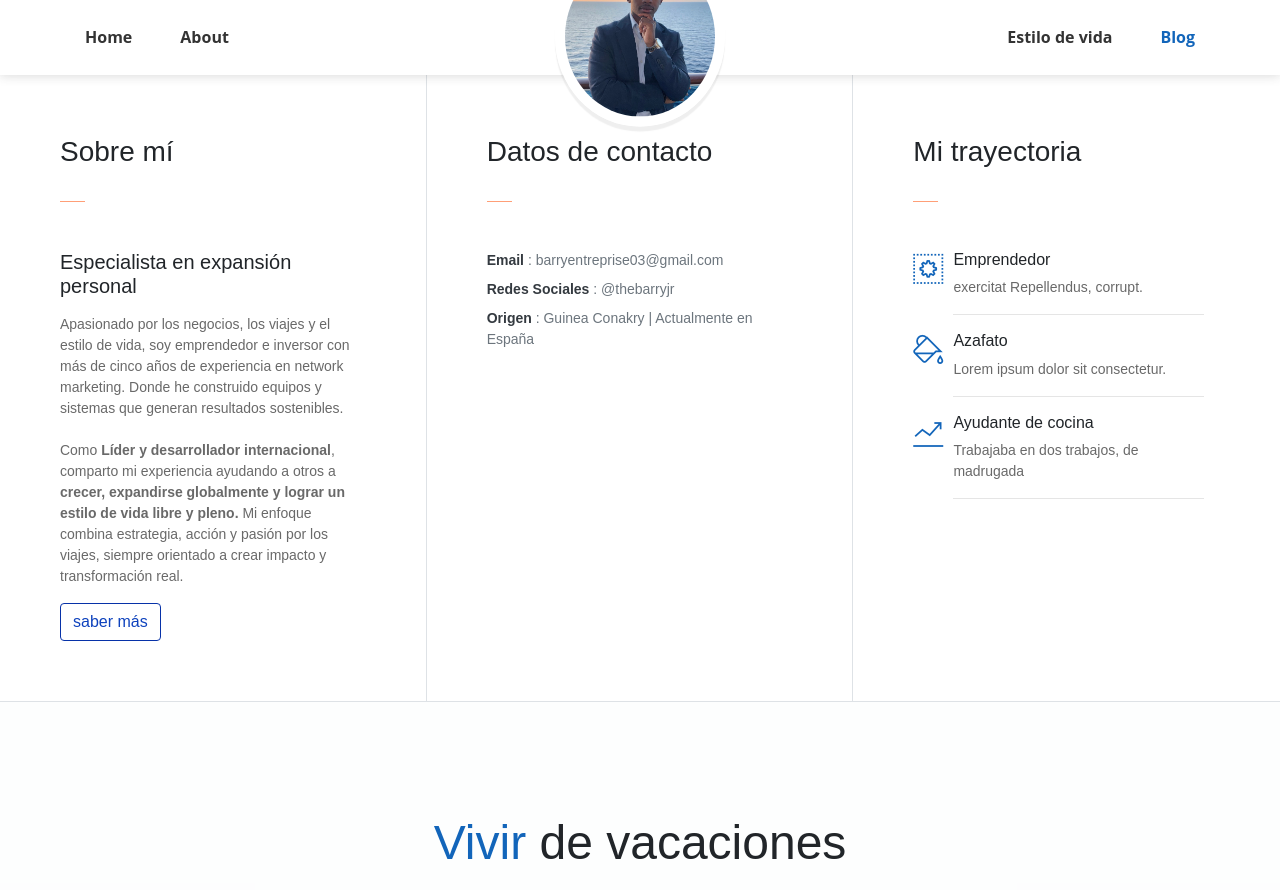
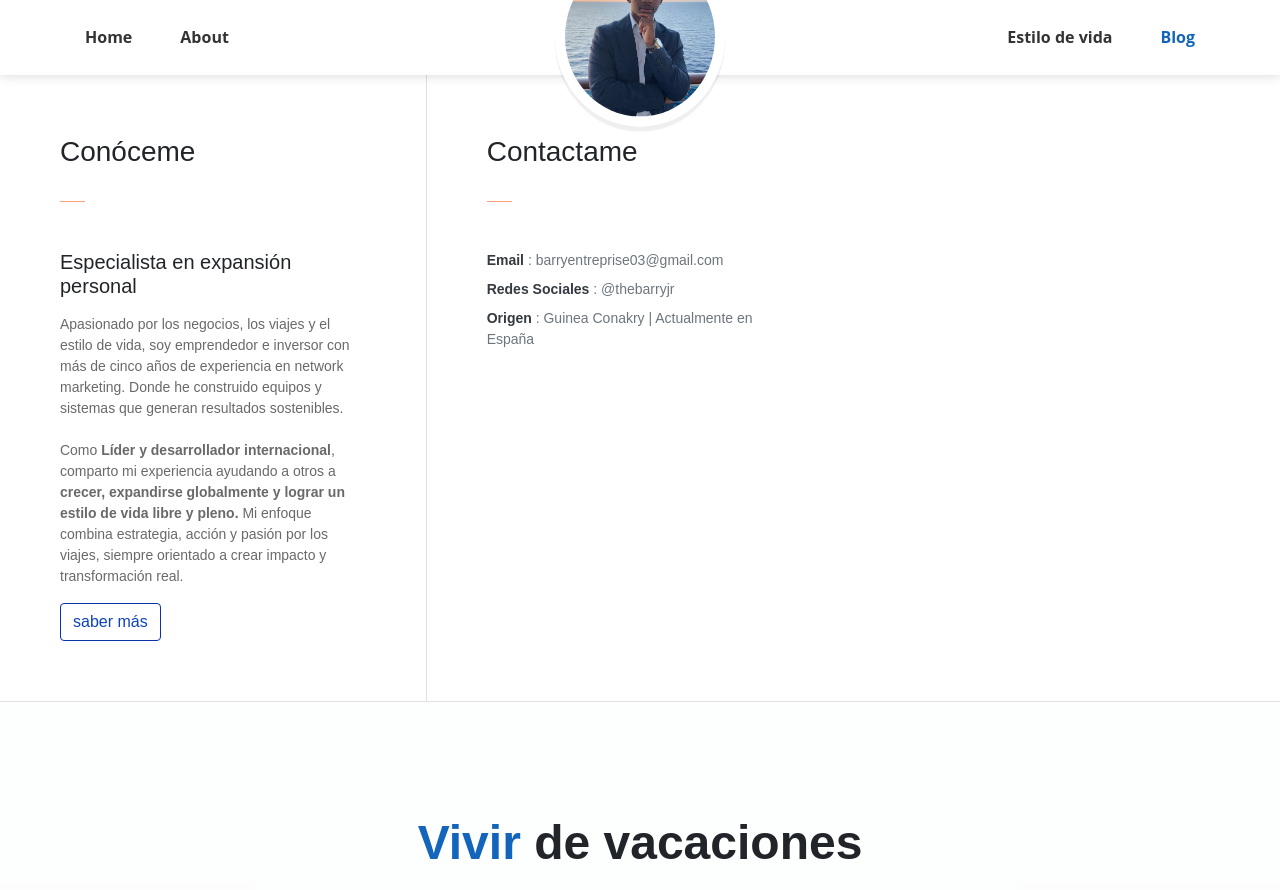
Before and after one commit to barryentreprise03-code/business, a website: page public_html/index.html in a window 1280 px wide. Shown: the part 642-1532 px from the top of the page. Drawn offline with Linux system fonts and the light colour scheme; some packages are replaced by stand-ins of ours; some icons are missing.

Commit message:
version 2

```diff
--- a/public_html/index.html
+++ b/public_html/index.html
@@ -72,7 +72,8 @@
     <div class="container-fluid">
         <div id="about" class="row about-section">
             <div class="col-lg-4 about-card">
-                <h3 class="font-weight-light"> Sobre mí</h3>
+                <h3 class="font-weight-light"><b>Conóceme</b>
+                </h3>
                 <span class="line mb-5"></span>
                 <h5 class="mb-3"> Especialista en expansión personal</h5>
                 <p class="mt-20">
@@ -87,7 +88,7 @@
                 <button class="btn btn-outline-danger"><i class="icon-down-circled2 "></i>saber más</button>
             </div>
             <div class="col-lg-4 about-card">
-                <h3 class="font-weight-light">Datos de contacto</h3>
+                <h3 class="font-weight-light"><b>Contactame</b></h3>
                 <span class="line mb-5"></span>
                 <ul class="mt40 info list-unstyled">
                     <!-- <li><span>Cumpleaños</span> : 28/07/2002</li> -->
@@ -105,7 +106,7 @@
                     <li class="social-item"><a class="social-link" href="#"><i class="ti-github" aria-hidden="true"></i></a></li>
                 </ul>   -->
             </div>
-            <div class="col-lg-4 about-card">
+            <!-- <div class="col-lg-4 about-card">
                 <h3 class="font-weight-light">Mi trayectoria</h3>
                 <span class="line mb-5"></span>
                 <div class="row">
@@ -132,7 +133,7 @@
                         <hr>
                     </div>
                 </div>
-            </div>
+            </div> -->
         </div>
     </div>
 
@@ -460,7 +461,7 @@
     <!-- Portfolio Section -->
     <section class="section bg-custom-gray" id="portfolio">
         <div class="container">
-            <h1 class="mb-5"><span class="text-danger">Vivir</span> de vacaciones</h1>
+            <h1 class="mb-5"><b><span class="text-danger">Vivir</span> de vacaciones</h1> </b>
             <div class="portfolio">
                 <div class="filters">
                     <a href="#" data-filter=".new" class="active">
@@ -484,7 +485,7 @@
                                 <a class="img-popup" href="assets/imgs/web-1.jpg"></a>
                                 <div class="text-holder">
                                     <h6 class="title">Círculo Social</h6>
-                                    <br class="subtitle">Me rodeo de líderes, con mentalidad de <br >expansión </br> </p>
+                                    <br class="subtitle">Me rodeo de <b>líderes,</b> con mentalidad de <br >expansión y crecimiento constante. </br> </p>
                                 </div>
                             </div>
                         </div>
@@ -496,7 +497,7 @@
                                 <a class="img-popup" href="assets/imgs/web-2.jpg"></a>
                                 <div class="text-holder">
                                     <h6 class="title">Cruceros</h6>
-                                    <br class="subtitle">Mi primer crucero fue con 18 años  y actualmente puedo hacer el que quiera cuando quiera gracias al Club al que me asocié hace 5 años</p>
+                                    <br class="subtitle">Mi primer crucero fue con 18 años  y actualmente puedo hacer el que quiera cuando quiera gracias al <b>Club al que me asocié hace 5 años </b></p>
                                 </div>
                             </div>
                         </div>
@@ -508,7 +509,7 @@
                                 <a class="img-popup" href="assets/imgs/advertising-2.jpg"></a>
                                 <div class="text-holder">
                                     <h6 class="title">Una gran decisión</h6>
-                                    <p class="subtitle">Decidí que quería una vida sin horario ni ubicación limitada. Hoy trabajo desde cualquier parte del mundo y un Miércoles cualquiera puedo dedicarle tiempo a mi familia que son lo más importante para mi </p>
+                                    <p class="subtitle">Decidí que quería una vida sin horario ni ubicación limitada. Hoy trabajo desde cualquier parte del mundo y un Miércoles cualquiera <b>puedo dedicarle tiempo a mi familia que son lo más importante para mi </b> </p>
                                 </div>
                             </div>
                         </div>
@@ -545,7 +546,7 @@
                                 <a class="img-popup" href="assets/imgs/web-3.jpg"></a>
                                 <div class="text-holder">
                                     <h6 class="title">Mi trabajo</h6>
-                                    <br class="subtitle">Se compone de: <br> Un ordenador, un equipo de trabajo, un sistema de formación y un estilo de vida a mi gusto</p>
+                                    <br class="subtitle"> <b>Se compone de:</b> <br> Un ordenador, un equipo de trabajo, un sistema de formación y un estilo de vida a mi gusto</p>
                                 </div>
                             </div>
                         </div>
@@ -650,7 +651,7 @@
 
     <section class="section" id="blog">
         <div class="container">
-            <h2 class="mb-5">Algunos de los que <span class="text-danger">confiaron en mi</span></h2>
+            <h2 class="mb-5"><b>Algunos de los que <span class="text-danger">confiaron en mi</span></b></h2>
             <div class="row">
                 <div class="blog-card">
                     <div class="img-holder">
```
